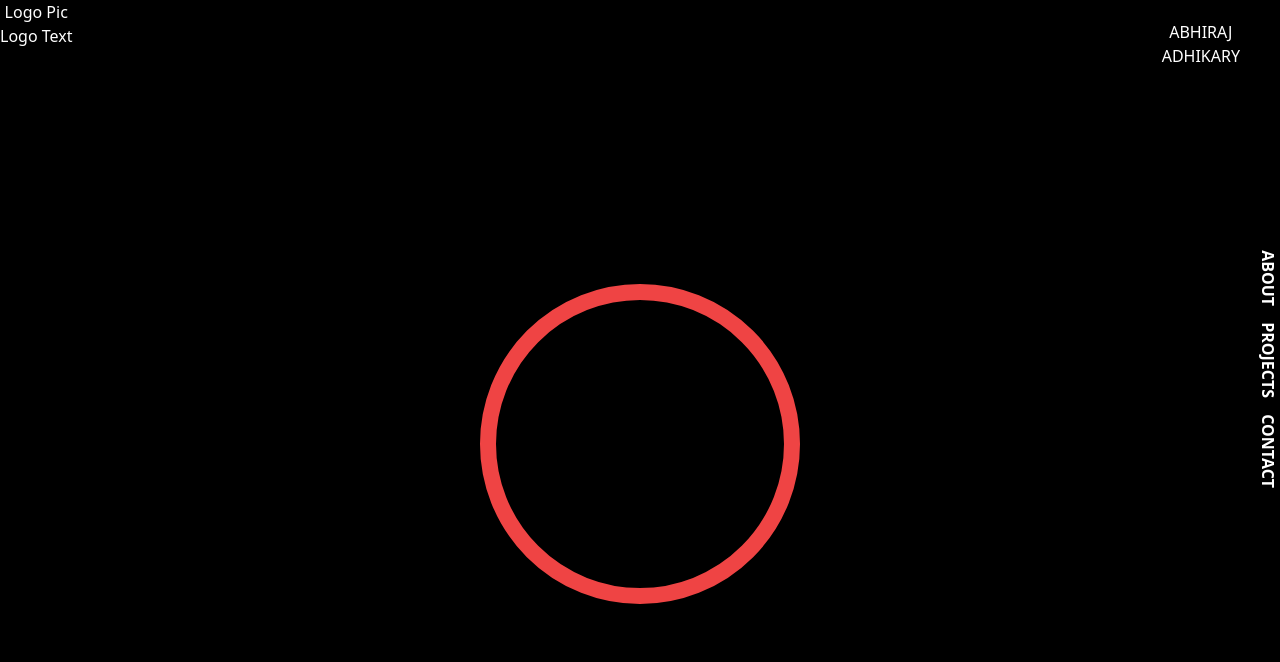
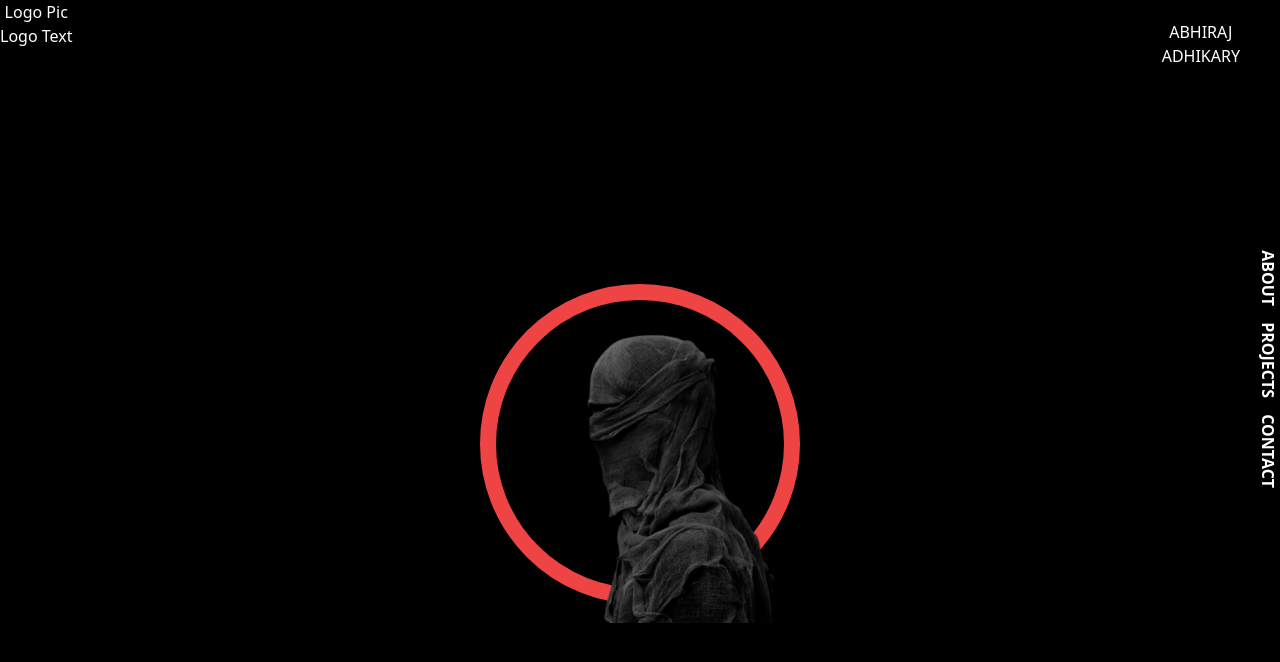
Before and after one commit to manienrico/portfolio, a React (Create React App) app: page / in a window 1280 px wide. Shown: the top 662 px of the page. Built offline with nearby package versions, Linux system fonts and the light colour scheme.

Commit message:
circle n img positioning abit

```diff
--- a/src/body/mainSection/mainSection.jsx
+++ b/src/body/mainSection/mainSection.jsx
@@ -1,10 +1,11 @@
 import React from 'react'
+import pic from "../../imgs/profile.png"
 
 export default function MainSection() {
   return (
     <section className='absolute top-1/2 left-1/2 transform -translate-x-1/2 -translate-y-1/2 flex items-center justify-center h-screen z-10   '>
       <div className='w-80 h-80 rounded-full border-[1rem] border-red-500'>
-
+        <img src={pic} alt='Profile picture' className='rouded-full' />
       </div>
     </section>
   )
```
Also changed, not shown: src/imgs/profile.png (added).
